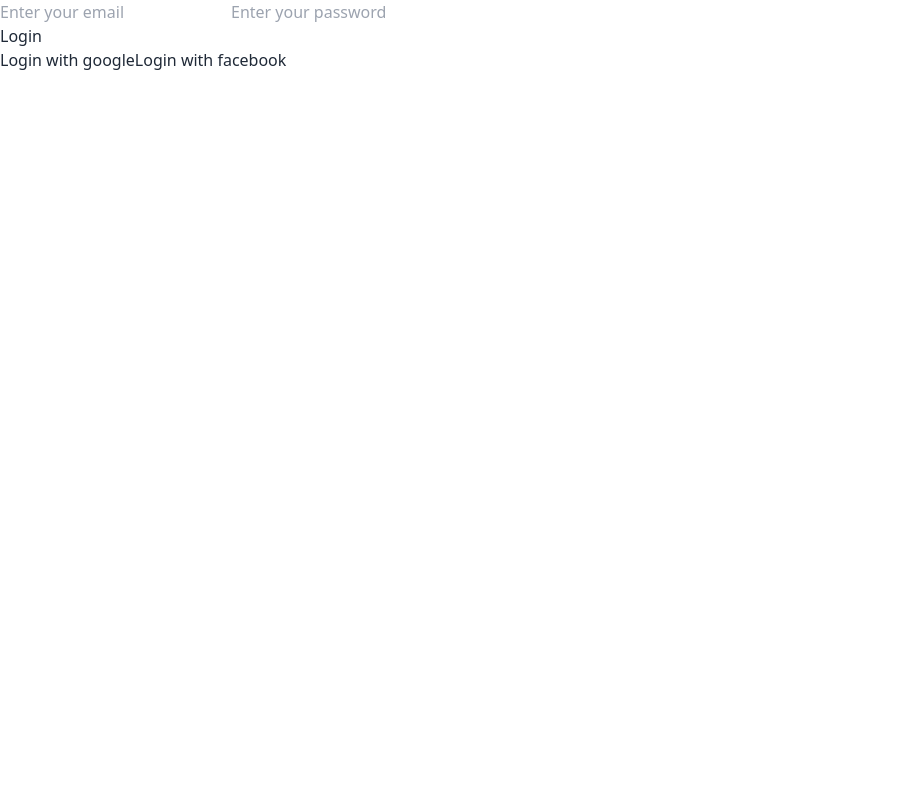
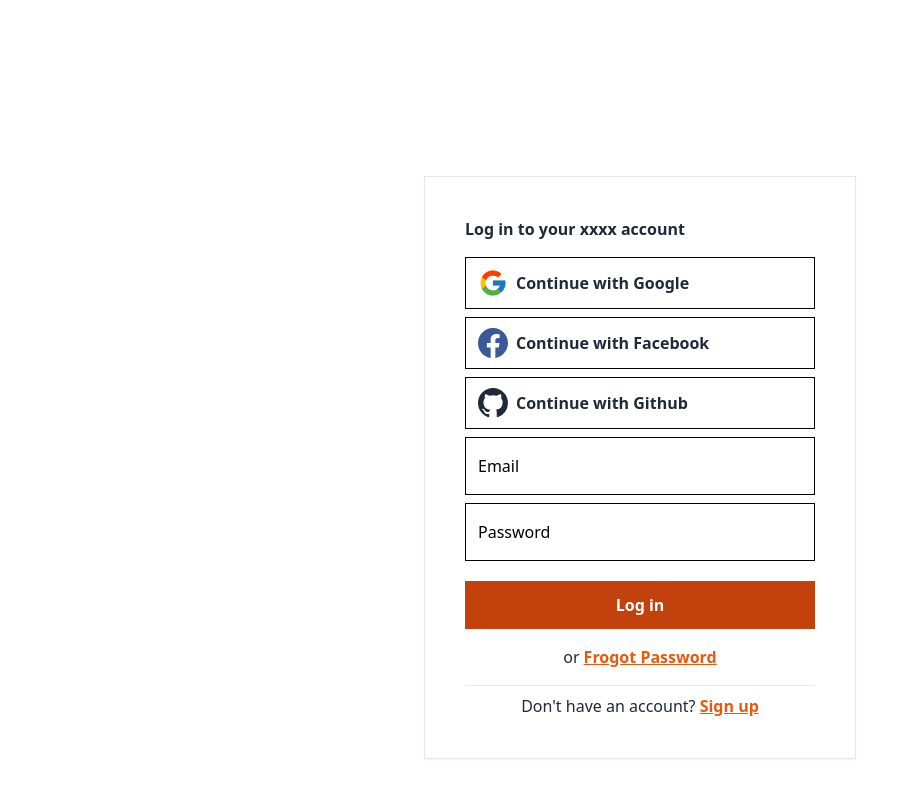
Before and after one commit to Jobayer98/b712-summer-camp-client-side-Jobayer98, a React app: page /login in a window 1280 px wide. Shown: the top 798 px of the page, without its empty margins (0-918 px from the left). Built offline with nearby package versions, Linux system fonts and the light colour scheme; the HTML template or start-up script is replaced by a standard one.

Commit message:
styled login page

```diff
--- /dev/null
+++ b/src/pages/Login/Login.css
@@ -0,0 +1,9 @@
+.input_field::placeholder {
+  color: #000;
+  font-weight: 500;
+}
+
+.input_field:focus::placeholder {
+  visibility: hidden;
+  transition: visibility 100ms linear;
+}
--- a/src/pages/Login/Login.jsx
+++ b/src/pages/Login/Login.jsx
@@ -1,41 +1,75 @@
 import { useForm } from "react-hook-form";
+import { FcGoogle } from "react-icons/fc";
+import { BsFacebook, BsGithub } from "react-icons/bs";
+import "./Login.css";
+import { Link } from "react-router-dom";
 
 const LoginPage = () => {
-  const {
-    register,
-    handleSubmit,
-    // formState: { errors },
-  } = useForm();
+  const { register, handleSubmit } = useForm();
 
   const onSubmit = (data) => {
     console.log(data);
   };
   return (
-    <div>
-      <form onSubmit={handleSubmit(onSubmit)}>
-        <div>
-          <label htmlFor="email">
+    <div className="w-full md:max-w-[480px] lg:max-w-[480px] md:px-4 lg:px-6 lg:py-12 mx-auto mt-12 lg:mt-32">
+      <div className="flex flex-col gap-2 p-10 border shadow-sm">
+        <h1 className="text-md font-bold mb-2">Log in to your xxxx account</h1>
+        <div className="flex flex-col gap-2">
+          <button className="border-[1px] border-black py-[10px] flex justify-start items-center gap-2 font-bold pl-3">
+            <FcGoogle className="text-3xl" /> Continue with Google
+          </button>
+          <button className="border-[1px] border-black py-[10px] flex justify-start items-center gap-2 font-bold pl-3">
+            <BsFacebook className="text-3xl text-[#3b5998]" /> Continue with
+            Facebook
+          </button>
+          <button className="border-[1px] border-black py-[10px] flex justify-start items-center gap-2 font-bold pl-3">
+            <BsGithub className="text-3xl" /> Continue with Github
+          </button>
+        </div>
+        <form onSubmit={handleSubmit(onSubmit)} className="flex flex-col gap-2">
+          <div>
             <input
+              className="border-[1px] border-black inline-block outline-none px-3 py-4 w-full input_field"
               type="email"
-              placeholder="Enter your email"
+              placeholder="Email"
               {...register("email", { required: true })}
             />
             {/* {errors.email && <span>Invalid email</span>} */}
-          </label>
-          <label htmlFor="password">
+          </div>
+          <div>
             <input
+              className="border-[1px] border-black inline-block outline-none px-3 py-4 input_field w-full"
               type="password"
-              placeholder="Enter your password"
+              placeholder="Password"
               {...register("password", { required: true })}
             />
             {/* {errors.password && <span>Invalid password</span>} */}
-          </label>
+          </div>
+          <button
+            className="bg-orange-700 py-3 w-full mt-3 text-white font-bold"
+            type="submit"
+          >
+            Log in
+          </button>
+        </form>
+        <div className="text-center my-2">
+          <span className="font-normal mr-1">or</span>
+          <Link className="font-bold underline text-orange-600" to="#">
+            Frogot Password
+          </Link>
         </div>
-        <button type="submit">Login</button>
-      </form>
-      <div>
-        <button>Login with google</button>
-        <button>Login with facebook</button>
+        <hr />
+        <div className="text-center">
+          <span>
+            {"Don't have an account? "}
+            <Link
+              className="font-semibold underline text-orange-600"
+              to="/signup"
+            >
+              Sign up
+            </Link>
+          </span>
+        </div>
       </div>
     </div>
   );
```
